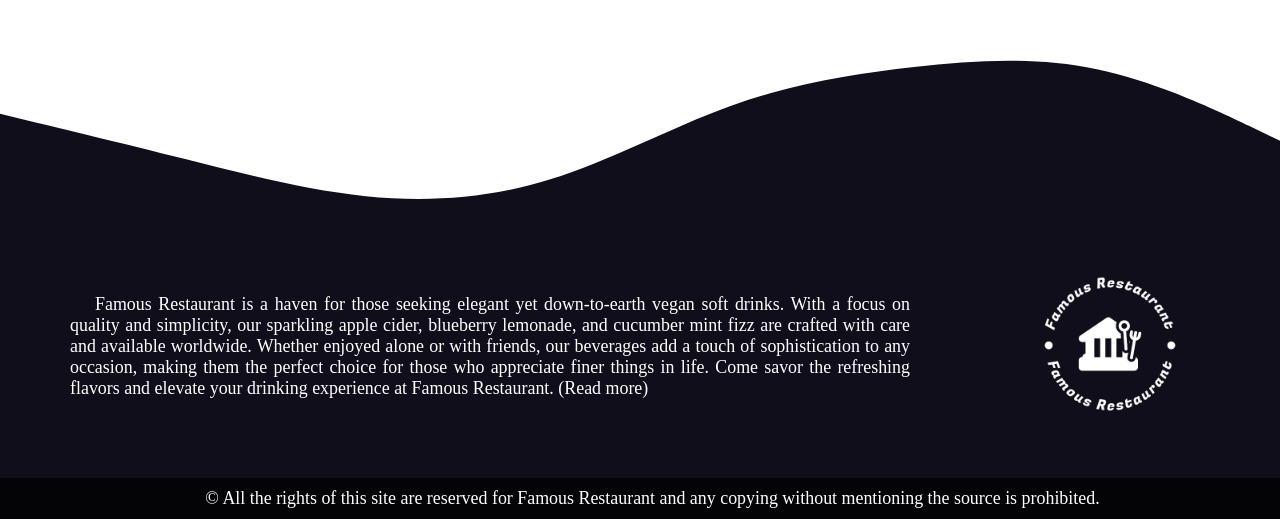
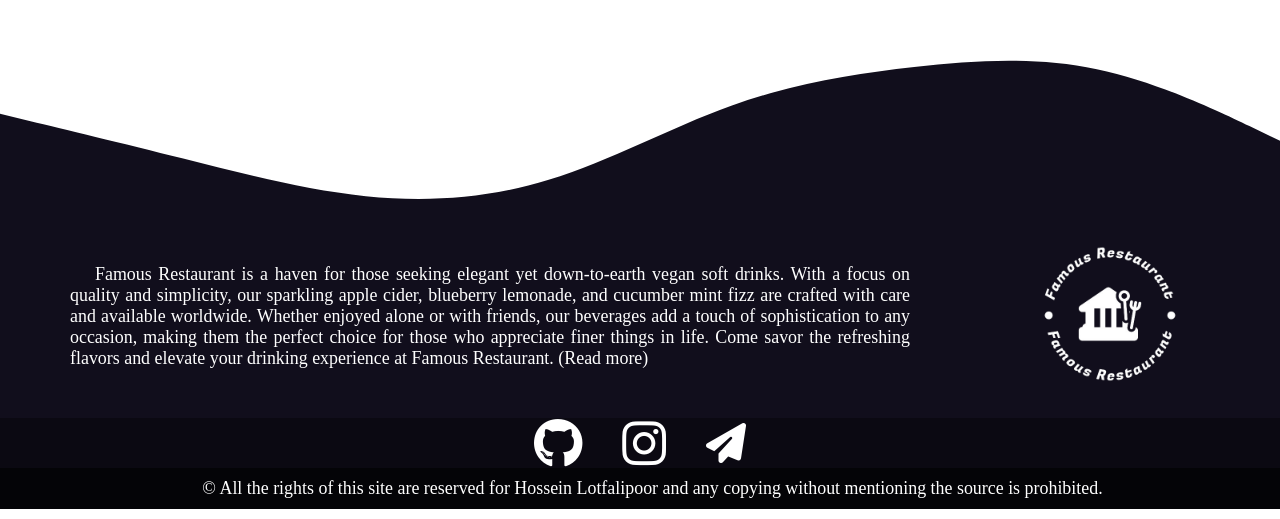
Before and after one commit to HosseinLotfalipoor/Famous-Restaurant, a plain HTML site: page index.html in a window 1280 px wide. Shown: the part 3211-3730 px from the top of the page. Drawn offline with nearby package versions, Linux system fonts and the light colour scheme.

Commit message:
add socialmedia to website

```diff
--- a/css/style.css
+++ b/css/style.css
@@ -127,7 +127,7 @@
   display: flex;
   align-items: center;
   justify-content: space-between;
-  padding: 30px;
+  padding:0 30px;
 }
 footer p{
   color: white;
@@ -159,7 +159,35 @@
   background-image: url("../img/wave-haikei.svg");
  }
 
-
+.social{
+  height: 50px;
+  background-color: #0b0912;
+  display: flex;
+  align-items: center;
+  justify-content: center;
+  color: white;
+}
+.social i{
+  padding: 10px 20px;
+  font-size: 50px;
+}
+.social i[class*="plane"]{
+  font-size: 40px;
+}
+.social i[class*="plane"]:hover{
+  font-size: 42px;
+  color:  #cd1a2f;
+}
+ a , a:visited{
+  color: white;
+}
+.footer-disc a:hover{
+  color: #cd1a2f;
+}
+.social i:not([class*="plane"]):hover{
+  font-size: 52px;
+  color: #cd1a2f;
+}
 @media (max-width: 992px){
   nav ul li a{
     font-size: 16px;
--- a/index.html
+++ b/index.html
@@ -8,7 +8,7 @@
     <link rel="stylesheet" href="https://cdnjs.cloudflare.com/ajax/libs/font-awesome/6.5.2/css/all.min.css">
     <link rel="stylesheet" href="https://fonts.googleapis.com/css?family=Open+Sans">
     <link href="https://unpkg.com/aos@2.3.1/dist/aos.css" rel="stylesheet">
-
+    <link rel="website icon" type="png" href="./img/famous-restaurant-logo-zip1-file/png/logo-black-removebg-preview.png">
     <title>Famous Restaurant</title>
 </head>
 <body>
@@ -87,14 +87,21 @@
     <div class="spacer layer1"></div>
     <div class="container">
         <div class="footer-disc col-xs-10" >
-          <p>Famous Restaurant is a haven for those seeking elegant yet down-to-earth vegan soft drinks. With a focus on quality and simplicity, our sparkling apple cider, blueberry lemonade, and cucumber mint fizz are crafted with care and available worldwide. Whether enjoyed alone or with friends, our beverages add a touch of sophistication to any occasion, making them the perfect choice for those who appreciate finer things in life. Come savor the refreshing flavors and elevate your drinking experience at Famous Restaurant. <a href="" style="color: white;">(Read more)</a></p>
+
+  <p>Famous Restaurant is a haven for those seeking elegant yet down-to-earth vegan soft drinks. With a focus on quality and simplicity, our sparkling apple cider, blueberry lemonade, and cucumber mint fizz are crafted with care and available worldwide. Whether enjoyed alone or with friends, our beverages add a touch of sophistication to any occasion, making them the perfect choice for those who appreciate finer things in life. Come savor the refreshing flavors and elevate your drinking experience at Famous Restaurant. <a href="">(Read more)</a></p>
+
         </div>
         <div class="footer-img col-xs-2">
         <img src="img/famous-restaurant-logo-zip1-file/png/logo-white-removebg-preview.png" alt="" class="image-fluid">
       </div>
      </div>
+     <div class="social container-fluid">
+            <a target="_blank" href="https://github.com/HosseinLotfalipoor"><i class="fab fa-github"></i></a>
+            <a target="_blank" href="https://www.instagram.com/hl.frontend"><i class="fab fa-instagram"></i></a>
+            <a target="_blank" href="https://t.me/HosseinLotfalipoor"><i class="fa-solid fa-paper-plane"></i></a>
+          </div>
       <div class="site-copy-right container-fluid">
-        <p>&copy; All the rights of this site are reserved for Famous Restaurant and any copying without mentioning the source is prohibited.</p>
+        <p>&copy; All the rights of this site are reserved for Hossein Lotfalipoor and any copying without mentioning the source is prohibited.</p>
       </div>
   </footer>
 
```
Also changed, not shown: img/famous-restaurant-logo-zip1-file/png/logo-black-removebg-preview.png (added), img/famous-restaurant-logo-zip1-file/png/logo-black.png (deleted).
